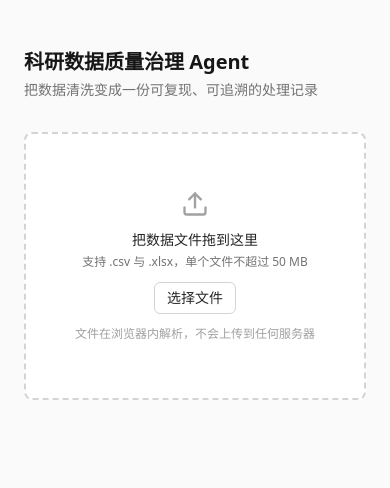
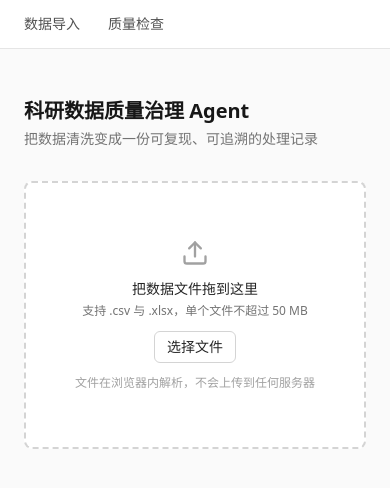
Before and after one commit to HUA-T-SVG/AI-web, a Next.js app: page / in a window 390 px wide. Shown: the top 488 px of the page. Built offline with nearby package versions, Linux system fonts and the light colour scheme.

Commit message:
feat(ui): 接入应用外壳，窄屏切换为顶部导航条
窄屏不用抽屉：手机上主要是看结果，抽侧栏再点一次的成本高于横条占的高度

```diff
--- a/src/app/layout.tsx
+++ b/src/app/layout.tsx
@@ -1,4 +1,5 @@
 import type { Metadata } from 'next';
+import { AppShell } from '@/ui/components/AppShell';
 import './globals.css';
 
 export const metadata: Metadata = {
@@ -12,7 +13,7 @@ export default function RootLayout({
   return (
     <html lang="zh-CN">
       <body className="min-h-screen bg-neutral-50 text-neutral-900 antialiased">
-        {children}
+        <AppShell>{children}</AppShell>
       </body>
     </html>
   );
--- /dev/null
+++ b/src/ui/components/AppShell.tsx
@@ -0,0 +1,44 @@
+import type { ReactNode } from 'react';
+import Link from 'next/link';
+import { AppSidebar } from '@/ui/components/AppSidebar';
+import { NAV_GROUPS } from '@/ui/lib/navigation';
+
+/**
+ * 应用外壳：宽屏是左侧导航 + 右侧内容，窄屏换成顶部横向导航。
+ *
+ * 窄屏不用抽屉：这个产品在手机上主要是看结果，抽出侧栏再点一次的成本
+ * 高于一条横向导航条占掉的那点高度。
+ */
+export function AppShell({ children }: { children: ReactNode }) {
+  const availableItems = NAV_GROUPS.flatMap((group) => group.items).filter(
+    (item) => item.available,
+  );
+
+  return (
+    <div className="flex min-h-screen flex-col md:flex-row">
+      <aside className="hidden md:block">
+        <div className="md:sticky md:top-0 md:h-screen">
+          <AppSidebar />
+        </div>
+      </aside>
+
+      <nav
+        aria-label="主导航"
+        data-testid="mobile-nav"
+        className="flex gap-1 overflow-x-auto border-b border-neutral-200 bg-white px-3 py-2 md:hidden"
+      >
+        {availableItems.map((item) => (
+          <Link
+            key={item.href}
+            href={item.href}
+            className="shrink-0 rounded-md px-3 py-1.5 text-sm text-neutral-600 hover:bg-neutral-50"
+          >
+            {item.label}
+          </Link>
+        ))}
+      </nav>
+
+      <main className="min-w-0 flex-1">{children}</main>
+    </div>
+  );
+}
```
